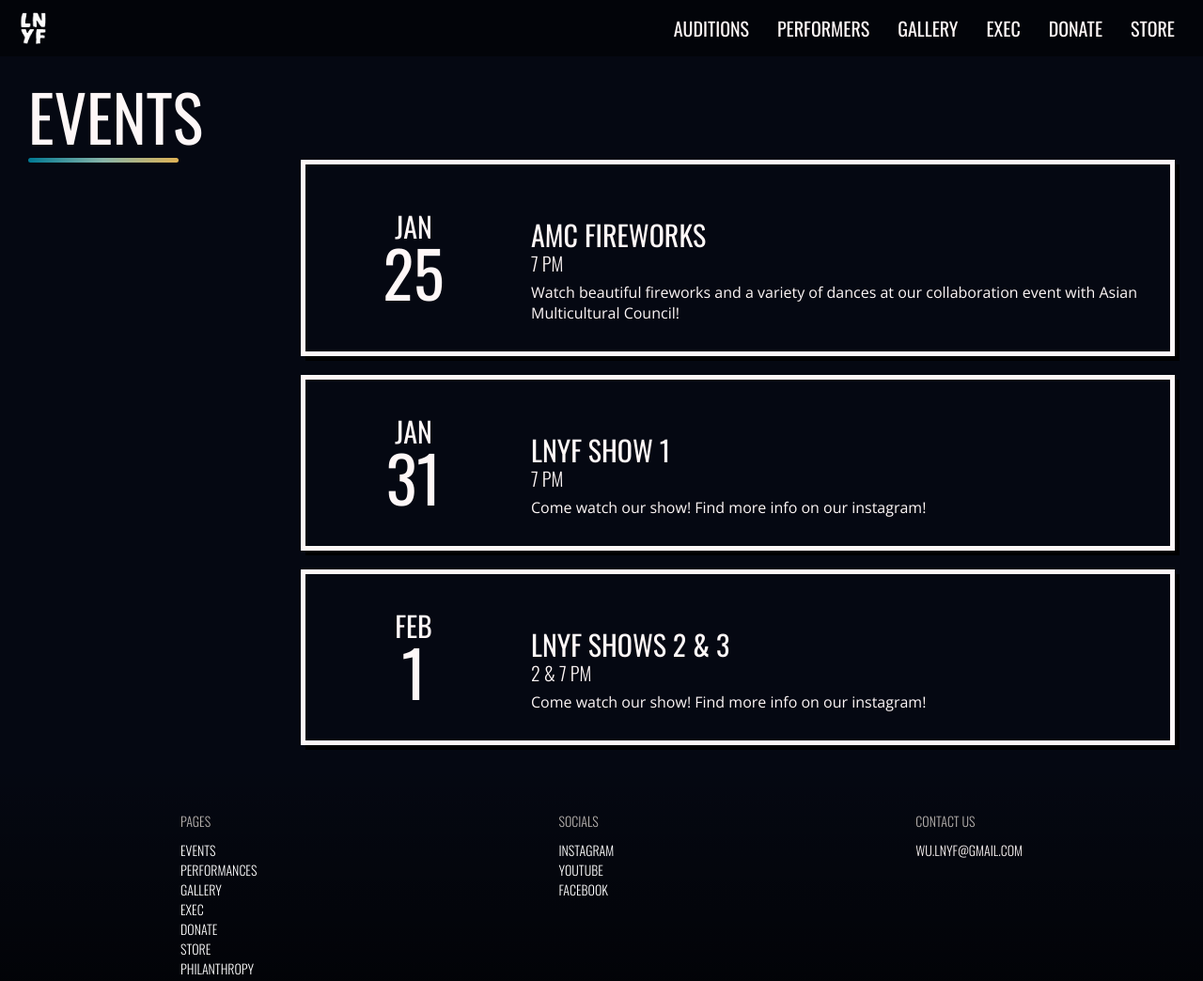
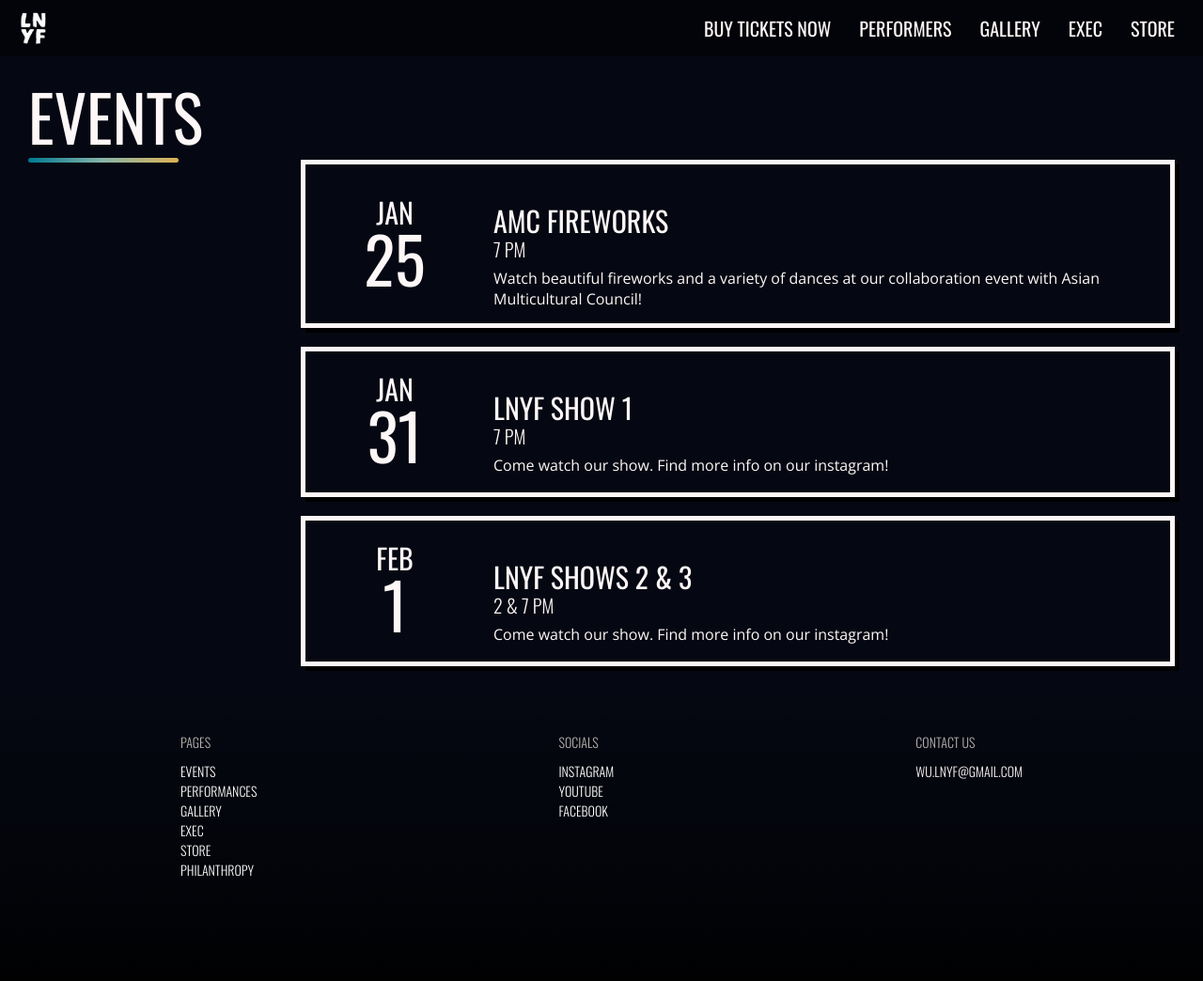
Before and after one commit to wulnyf/website, a Gatsby site: page /events in a window 1280 px wide. Shown: the top 1044 px of the page at 94% size. Built offline with nearby package versions, Linux system fonts and the light colour scheme; Gatsby itself is replaced by a stand-in of ours.

Commit message:
transition meeting with JP

```diff
--- a/package.json
+++ b/package.json
@@ -15,6 +15,9 @@
     },
     {
       "name": "Jane Liang"
+    },
+    {
+      "name": "John Paul Pineda"
     }
   ],
   "keywords": [
--- a/src/components/Layout.js
+++ b/src/components/Layout.js
@@ -1,14 +1,14 @@
-import React, { useState, useEffect } from "react";
+import { graphql, Link, useStaticQuery } from "gatsby";
+import { GatsbyImage, getImage } from "gatsby-plugin-image";
+import React, { useEffect, useState } from "react";
 import styled from "styled-components";
-import { useStaticQuery, graphql, Link } from "gatsby";
-import { GatsbyImage, getImage } from "gatsby-plugin-image";
+import Container from "../components/Container";
 import Typography from "../components/Typography";
-import Container from "../components/Container";
-import { AnimateState } from "./Menu.js";
 import text from "../text";
-import Waves from "./Waves";
 import theme from "../theme";
 import Menu from "./Menu";
+import { AnimateState } from "./Menu.js";
+import Waves from "./Waves";
 
 const LogoSection = styled.div`
   margin-left: 15px;
@@ -90,9 +90,9 @@ const StyledWaves = styled(Waves)`
 
 function debounce(func, wait, immediate) {
   var timeout;
-  return function() {
+  return function () {
     var context = this, args = arguments;
-    var later = function() {
+    var later = function () {
       timeout = null;
       if (!immediate) func.apply(context, args);
     };
@@ -103,7 +103,7 @@ function debounce(func, wait, immediate) {
   };
 };
 
-const Header = ({transparent}) => {
+const Header = ({ transparent }) => {
   const [visible, setVisible] = useState(true);
   const [prevPos, setPrevPos] = useState(0);
 
@@ -183,6 +183,11 @@ const Header = ({transparent}) => {
               </NavOverlayLink>
             )}
             <NavOverlayLink variant="h4">
+              <StyledLink to="https://ci.ovationtix.com/35674/production/1219675" onClick={onMenuClick}>
+                BUY TICKETS NOW
+              </StyledLink>
+            </NavOverlayLink>
+            <NavOverlayLink variant="h4">
               <StyledLink to="/performances" onClick={onMenuClick}>
                 Performers
               </StyledLink>
@@ -207,11 +212,11 @@ const Header = ({transparent}) => {
                 Events
               </StyledLink>
             </NavOverlayLink>
-            <NavOverlayLink variant="h4">
+            {/* <NavOverlayLink variant="h4">
               <StyledLink to="/store" onClick={onMenuClick}>
                 Donate
               </StyledLink>
-            </NavOverlayLink>
+            </NavOverlayLink> */}
             <NavOverlayLink variant="h4">
               <StyledLink to="/store" onClick={onMenuClick}>
                 Store
@@ -243,6 +248,11 @@ const Header = ({transparent}) => {
             </NavBarLink>
           )}
           <NavBarLink variant="linkfont">
+            <StyledLink to="https://ci.ovationtix.com/35674/production/1219675">
+              BUY TICKETS NOW
+            </StyledLink>
+          </NavBarLink>
+          <NavBarLink variant="linkfont">
             <StyledLink to="/performances">
               Performers
             </StyledLink>
@@ -257,11 +267,11 @@ const Header = ({transparent}) => {
               Exec
             </StyledLink>
           </NavBarLink>
-          <NavBarLink variant="linkfont">
+          {/* <NavBarLink variant="linkfont">
             <StyledLink to="/store">
               Donate
             </StyledLink>
-          </NavBarLink>
+          </NavBarLink> */}
           <NavBarLink variant="linkfont">
             <StyledLink to="/store">
               Store
@@ -276,47 +286,47 @@ const Header = ({transparent}) => {
 const Layout = ({ children, transparent, noWaves }) => {
   return (
     <Page>
-      <Header transparent/>
+      <Header transparent />
       <Content>{children}</Content>
       <Footer>
         <FooterDiv>
-          <Typography variant="footertitle" style={{marginBottom: '10px'}}>Pages</Typography>
-          <Link to="/events" style={{color: 'white', textDecoration: 'none'}}>
+          <Typography variant="footertitle" style={{ marginBottom: '10px' }}>Pages</Typography>
+          <Link to="/events" style={{ color: 'white', textDecoration: 'none' }}>
             <Typography variant="footerlink">Events</Typography>
           </Link>
-          <Link to="/performances" style={{color: 'white', textDecoration: 'none'}}>
+          <Link to="/performances" style={{ color: 'white', textDecoration: 'none' }}>
             <Typography variant="footerlink">Performances</Typography>
           </Link>
-          <Link to="/gallery" style={{color: 'white', textDecoration: 'none'}}>
+          <Link to="/gallery" style={{ color: 'white', textDecoration: 'none' }}>
             <Typography variant="footerlink">Gallery</Typography>
           </Link>
-          <Link to="/people" style={{color: 'white', textDecoration: 'none'}}>
+          <Link to="/people" style={{ color: 'white', textDecoration: 'none' }}>
             <Typography variant="footerlink">Exec</Typography>
           </Link>
-          <Link to="/store" style={{color: 'white', textDecoration: 'none'}}>
+          {/* <Link to="/store" style={{ color: 'white', textDecoration: 'none' }}>
             <Typography variant="footerlink">Donate</Typography>
-          </Link>
-          <Link to="/store" style={{color: 'white', textDecoration: 'none'}}>
+          </Link> */}
+          <Link to="/store" style={{ color: 'white', textDecoration: 'none' }}>
             <Typography variant="footerlink">Store</Typography>
           </Link>
-          <Link to="/philanthropy" style={{color: 'white', textDecoration: 'none'}}>
+          <Link to="/philanthropy" style={{ color: 'white', textDecoration: 'none' }}>
             <Typography variant="footerlink">Philanthropy</Typography>
           </Link>
         </FooterDiv>
         <FooterDiv>
-          <Typography variant="footertitle" style={{marginBottom: '10px'}}>Socials</Typography>
-          <a href={text.links.instagram} style={{color: 'white', textDecoration: 'none'}}>
+          <Typography variant="footertitle" style={{ marginBottom: '10px' }}>Socials</Typography>
+          <a href={text.links.instagram} style={{ color: 'white', textDecoration: 'none' }}>
             <Typography variant="footerlink">Instagram</Typography>
           </a>
-          <a href={text.links.youtube} style={{color: 'white', textDecoration: 'none'}}>
+          <a href={text.links.youtube} style={{ color: 'white', textDecoration: 'none' }}>
             <Typography variant="footerlink">YouTube</Typography>
           </a>
-          <a href={text.links.facebook} style={{color: 'white', textDecoration: 'none'}}>
+          <a href={text.links.facebook} style={{ color: 'white', textDecoration: 'none' }}>
             <Typography variant="footerlink">Facebook</Typography>
           </a>
         </FooterDiv>
         <FooterDiv>
-          <Typography variant="footertitle" style={{marginBottom: '10px'}}>Contact Us</Typography>
+          <Typography variant="footertitle" style={{ marginBottom: '10px' }}>Contact Us</Typography>
           <Typography variant="footerlink">wu.lnyf@gmail.com</Typography>
         </FooterDiv>
       </Footer>
--- a/src/pages/events.js
+++ b/src/pages/events.js
@@ -1,11 +1,11 @@
 import React from "react";
+import styled from "styled-components";
+import InnerPage from "../components/InnerPage";
 import Layout from "../components/Layout";
+import Seo from "../components/Seo";
+import TwoColumn from "../components/TwoColumn";
 import Typography from "../components/Typography";
-import styled from "styled-components";
 import text from "../text";
-import InnerPage from "../components/InnerPage";
-import TwoColumn from "../components/TwoColumn";
-import Seo from "../components/Seo";
 
 const EventContainer = styled.div`
   box-shadow: ${({ theme }) => theme.decoration.boxShadow};
@@ -23,12 +23,13 @@ const DateContainer = styled.div`
   flex-direction: column;
   align-items: center;
   justify-content: center;
-  padding: 20px 20px;
+  /* padding: 20px 20px; */
   min-width: 170px;
 `;
 
 const EventContent = styled.div`
-  padding: 20px 20px;
+  margin-top: 0px;
+  padding: 5px 20px;
 `;
 
 const Description = styled.div`
--- a/src/text.js
+++ b/src/text.js
@@ -125,10 +125,11 @@ const text = {
     instagram: "https://www.instagram.com/wu.lnyf/?hl=en",
     youtube: "https://www.youtube.com/user/LNYF",
     store: "https://commerce.cashnet.com/SULUNAR",
+    store2: "https://docs.google.com/forms/d/e/1FAIpQLScCqjMIVtSPz-8_1roqnXly6q6xMPj0dJ_kQCcw_wQlGOX5uw/viewform?usp=dialog",
     //store: "https://docs.google.com/forms/d/e/1FAIpQLScHw56q-6mb2jUH9Wx5KhdkTjk4KWjdP0uwR0uTIa_9DWlXIw/viewform",
   },
   index: {
-    jumbotronTop: "Lunar New Year Festival 2025",
+    jumbotronTop: "Lunar New Year Festival 2026",
     jumbotronMiddle: "Interwoven",
     jumbotronBottom: undefined,
     jumbotronButtons: (
@@ -246,7 +247,7 @@ const text = {
       title: "LNYF Show 1",
       caption: "7 pm",
       description:
-        "Come watch our show! Find more info on our instagram!",
+        "Come watch our show. Find more info on our instagram!",
     },
     {
       month: "Feb",
@@ -254,7 +255,7 @@ const text = {
       title: "LNYF Shows 2 & 3",
       caption: "2 & 7 pm",
       description:
-        "Come watch our show! Find more info on our instagram!",
+        "Come watch our show. Find more info on our instagram!",
     }
     // {
     //   month: "April",
@@ -341,7 +342,7 @@ const text = {
   },
   performances: [
     {
-      title: "Chinese Contemporary Fan",
+      title: "Contemporary Chinese Fan",
       image: "ccfan",
       performers: [
         "Rachel Wei (choreo)", "Jennifer Li (choreo)", "Alex Liu", "Catherine Zhao", "Eilene Liu", "Helen Ma", "Jessica Hu", "Julia Li", "Kathleen Weng", "Lisa Ji", "Maggie Cheng", "Ran Duan"
@@ -504,6 +505,27 @@ const text = {
         ],
         subImages: undefined,
         price: "$7.00",
+        soldOut: false,
+      },
+      {
+        title: "Short Sleeve T-Shirt",
+        images: [
+          { image: "t-shirt-1", alt: "Short Sleeve" },
+          { image: "t-shirt-2", alt: "Short Sleeve" },
+          { image: "t-shirt-3", alt: "Short Sleeve" },
+        ],
+        subImages: undefined,
+        price: "$14.00",
+        soldOut: false,
+      },
+      {
+        title: "Coffee Mug",
+        images: [
+          { image: "mug-main", alt: "Mug" },
+          { image: "mug-slides", alt: "Mug" },
+        ],
+        subImages: undefined,
+        price: "$14.00",
         soldOut: false,
       },
     ],
@@ -1170,7 +1192,7 @@ const text = {
     },
   },
   schedule: {
-    active: true,
+    active: false,
     content: (
       <>
         <a href="https://docs.google.com/forms/d/e/1FAIpQLSef97k_fA8FsUM8l63CSOiV2jQECn65NckuCTybw1MRFO-69g/viewform?usp=sf_link">
```
Also changed, not shown: src/pages/gallery.js (+10 -11 lines), src/pages/store.js (+10 -1 lines), src/images/store/t-shirt-1.jpg (added), src/images/store/t-shirt-3.png (added), 6 other files. Lines whose indentation alone changed are shown as unchanged.
